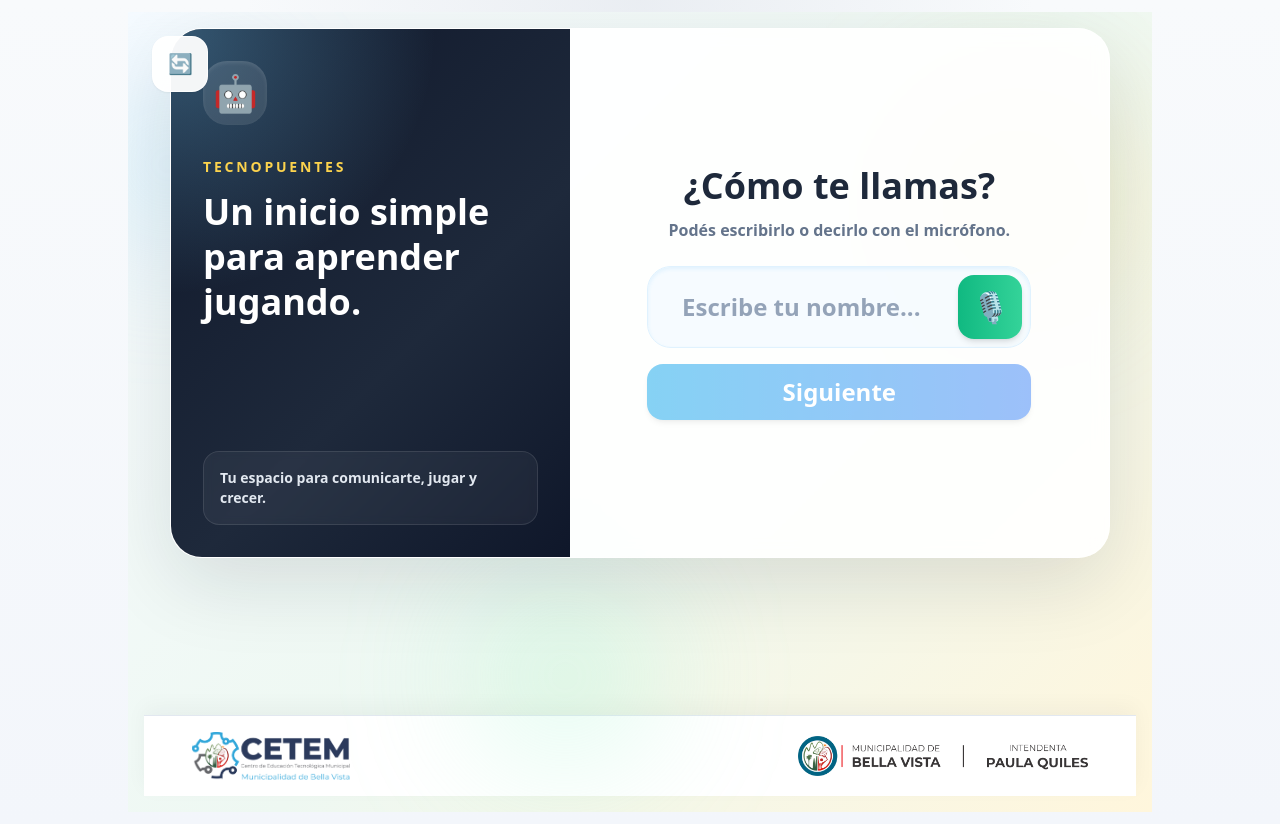
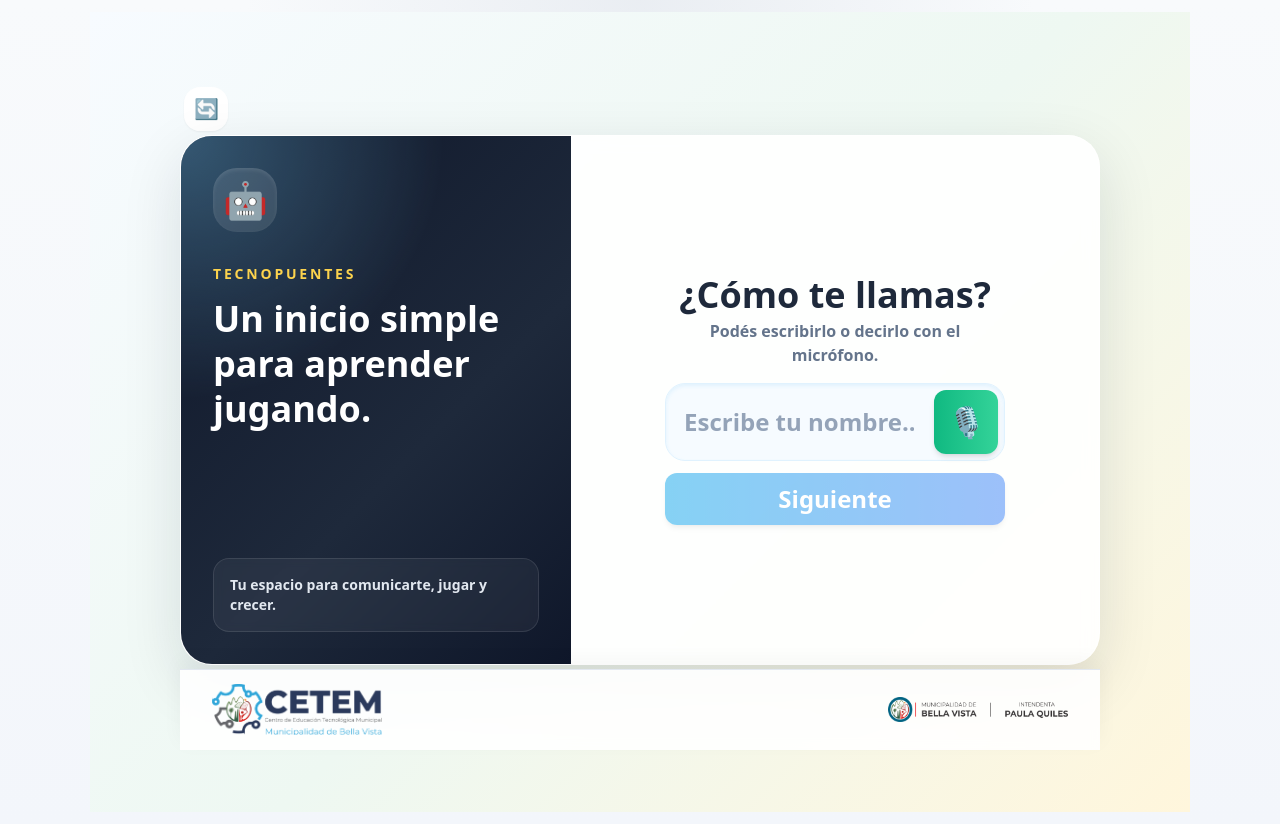
Before and after one commit to virginiavillarrealbv26-arch/TecnoPuentes, a React (Vite) app: page / in a window 1280 px wide. Both pictures are taken after a click on the button "Entrar". Built offline with nearby package versions, Linux system fonts and the light colour scheme; the HTML template or start-up script is replaced by a standard one.

Commit message:
Ajustes de encuadre y branding institucional

```diff
--- a/src/App.jsx
+++ b/src/App.jsx
@@ -24,7 +24,7 @@ function App() {
 
   return (
     <div className="min-h-screen w-full bg-[radial-gradient(circle_at_top,_rgba(148,163,184,0.14),_transparent_38%),linear-gradient(180deg,#f8fafc_0%,#f3f6fb_100%)] px-2 py-3 font-sans text-slate-800 sm:px-4 lg:px-6">
-      <div className="mx-auto w-full max-w-[430px] sm:max-w-5xl">
+      <div className="mx-auto w-full max-w-[420px] sm:max-w-[980px] lg:max-w-[1100px]">
         <AnimatePresence mode="wait">
         {!usuario && (
           <motion.div key="onboarding" exit={{ opacity: 0 }} className="w-full">
--- a/src/modules/inicio/Onboarding.jsx
+++ b/src/modules/inicio/Onboarding.jsx
@@ -62,24 +62,19 @@ const Onboarding = ({ onComplete }) => {
   };
 
   return (
-    <div className="relative flex min-h-screen flex-col items-center justify-center overflow-hidden bg-[linear-gradient(135deg,#f7fbff_0%,#eef8f2_52%,#fff6dc_100%)] px-2 py-4 text-slate-800 sm:px-4">
-      <div className="pointer-events-none absolute inset-0 overflow-hidden">
-        <div className="absolute -left-12 top-16 h-44 w-44 rounded-full bg-sky-200/40 blur-3xl" />
-        <div className="absolute right-10 top-20 h-52 w-52 rounded-full bg-amber-200/40 blur-3xl" />
-        <div className="absolute bottom-10 left-1/3 h-48 w-48 rounded-full bg-emerald-200/30 blur-3xl" />
-      </div>
-
-      <AnimatePresence>
+    <div className="relative flex min-h-screen flex-col items-center justify-start overflow-hidden bg-[linear-gradient(135deg,#f7fbff_0%,#eef8f2_52%,#fff6dc_100%)] px-1 pb-0 pt-1 text-slate-800 sm:justify-center sm:px-3 sm:pt-3">
+      <div className="relative z-10 flex w-full max-w-[390px] flex-col items-center justify-start gap-1 sm:max-w-[920px]">
         {paso > 0 && (
+          <div className="w-full px-1">
             <motion.button
               initial={{ opacity: 0, scale: 0.5 }} animate={{ opacity: 1, scale: 1 }} exit={{ opacity: 0, scale: 0.5 }}
               whileTap={{ scale: 0.9 }} onClick={reiniciar} aria-label="Volver al inicio"
-            className="absolute left-4 top-4 z-20 flex h-12 w-12 items-center justify-center rounded-2xl border border-white/80 bg-white/95 text-xl text-slate-500 shadow-sm md:left-6 md:top-6 md:h-14 md:w-14"
+              className="flex h-11 w-11 items-center justify-center rounded-2xl border border-white/80 bg-white/95 text-xl text-slate-500 shadow-sm md:h-13 md:w-13"
             >🔄</motion.button>
+          </div>
         )}
-      </AnimatePresence>
 
-      <motion.div layout className="relative z-10 mx-auto w-full max-w-[390px] overflow-hidden rounded-[2rem] border border-white/80 bg-white/90 shadow-[0_25px_80px_rgba(15,23,42,0.12)] backdrop-blur sm:max-w-[940px]">
+        <motion.div layout className="w-full overflow-hidden rounded-[1.5rem] border border-white/80 bg-white/90 shadow-[0_20px_60px_rgba(15,23,42,0.12)] backdrop-blur sm:max-w-[920px] sm:rounded-[2rem]">
           <div className="grid md:grid-cols-[0.85fr_1.15fr]">
             <aside className="hidden bg-[radial-gradient(circle_at_top_left,_rgba(125,211,252,0.35),_transparent_40%),linear-gradient(135deg,#0f172a_0%,#1e293b_60%,#0f172a_100%)] p-8 text-white md:flex md:flex-col md:justify-between">
               <div>
@@ -92,11 +87,11 @@ const Onboarding = ({ onComplete }) => {
               </div>
             </aside>
 
-          <div className="p-4 text-center md:p-10">
+            <div className="w-full p-3 text-center sm:p-5 md:p-10">
               <AnimatePresence mode="wait">
                 {paso === 0 && (
-            <motion.div key="p0" initial={{ opacity: 0, y: 20 }} animate={{ opacity: 1, y: 0 }} exit={{ opacity: 0, y: -20 }} className="flex min-h-[20rem] flex-col items-center justify-center md:min-h-[28rem]">
-              <div className="mb-6 flex h-24 w-24 items-center justify-center rounded-[2rem] bg-sky-50 text-6xl shadow-[0_12px_30px_rgba(56,189,248,0.15)] md:h-28 md:w-28 md:text-7xl">🤖</div>
+                  <motion.div key="p0" initial={{ opacity: 0, y: 20 }} animate={{ opacity: 1, y: 0 }} exit={{ opacity: 0, y: -20 }} className="flex min-h-[18rem] flex-col items-center justify-center md:min-h-[28rem]">
+                    <div className="mb-6 flex h-22 w-22 items-center justify-center rounded-[2rem] bg-sky-50 text-6xl shadow-[0_12px_30px_rgba(56,189,248,0.15)] md:h-28 md:w-28 md:text-7xl">🤖</div>
                     <p className="mb-3 text-sm font-black uppercase tracking-[0.2em] text-teal-600 md:hidden">TecnoPuentes</p>
                     <h1 className="mb-4 text-3xl font-black text-slate-800 md:text-5xl">TecnoPuentes</h1>
                     <p className="mb-8 max-w-md text-base font-bold leading-relaxed text-slate-500 md:text-lg">
@@ -110,32 +105,32 @@ const Onboarding = ({ onComplete }) => {
                 )}
 
                 {paso === 1 && (
-            <motion.div key="p1" initial={{ opacity: 0, x: 50 }} animate={{ opacity: 1, x: 0 }} exit={{ opacity: 0, x: -50 }} className="flex min-h-[20rem] w-full flex-col items-center justify-center text-center md:min-h-[28rem]">
-              <h2 className="mb-3 text-2xl font-black text-slate-800 md:text-4xl">¿Cómo te llamas?</h2>
-              <p className="mb-6 max-w-sm text-sm font-bold text-slate-500 md:text-base">Podés escribirlo o decirlo con el micrófono.</p>
-              <div className="mb-4 flex w-full max-w-sm items-center gap-3 rounded-[1.5rem] border border-sky-100 bg-sky-50/60 p-2 shadow-inner shadow-sky-100">
+                  <motion.div key="p1" initial={{ opacity: 0, x: 50 }} animate={{ opacity: 1, x: 0 }} exit={{ opacity: 0, x: -50 }} className="mx-auto flex min-h-[12.5rem] w-full max-w-[340px] flex-col items-center justify-center text-center md:min-h-[28rem]">
+                    <h2 className="mb-1 text-[1.9rem] font-black leading-none text-slate-800 md:text-4xl">¿Cómo te llamas?</h2>
+                    <p className="mb-4 max-w-sm text-xs font-bold leading-relaxed text-slate-500 md:text-base">Podés escribirlo o decirlo con el micrófono.</p>
+                    <div className="mb-3 flex w-full items-center gap-2 rounded-[1.25rem] border border-sky-100 bg-sky-50/60 p-1.5 shadow-inner shadow-sky-100">
                       <input
                         type="text" value={nombre} onChange={(e) => setNombre(e.target.value)} placeholder="Escribe tu nombre..."
-                  className="min-h-12 min-w-0 flex-1 rounded-2xl border-0 bg-transparent p-3 text-center text-xl font-black text-slate-700 outline-none placeholder:text-slate-400 md:text-2xl"
+                        className="min-h-11 min-w-0 flex-1 rounded-xl border-0 bg-transparent px-3 py-2 text-left text-base font-black text-slate-700 outline-none placeholder:text-slate-400 md:text-2xl"
                       />
                       <motion.button
                         whileTap={{ scale: 0.85 }} onClick={iniciarMicrofono} aria-label="Decir mi nombre con el micrófono"
-                  className={`flex h-14 w-14 shrink-0 items-center justify-center rounded-2xl text-2xl text-white shadow-md md:h-16 md:w-16 md:text-3xl ${escuchando ? 'animate-pulse bg-red-500' : 'bg-gradient-to-r from-emerald-500 to-emerald-400'}`}
+                        className={`flex h-11 w-11 shrink-0 items-center justify-center rounded-xl text-lg text-white shadow-md md:h-16 md:w-16 md:text-3xl ${escuchando ? 'animate-pulse bg-red-500' : 'bg-gradient-to-r from-emerald-500 to-emerald-400'}`}
                       >🎙️</motion.button>
                     </div>
-              {aviso && <p className="mb-4 w-full max-w-sm rounded-2xl bg-orange-50 px-4 py-3 text-sm font-bold text-orange-700">{aviso}</p>}
+                    {aviso && <p className="mb-3 w-full rounded-xl bg-orange-50 px-3 py-2 text-xs font-bold text-orange-700">{aviso}</p>}
                     <motion.button whileTap={{ scale: 0.95 }} onClick={irPasoDos} disabled={!nombre.trim()}
-                className="min-h-14 w-full max-w-sm rounded-2xl bg-gradient-to-r from-sky-500 to-blue-500 px-4 py-3 text-xl font-black text-white shadow-md transition hover:brightness-105 disabled:opacity-50 md:text-2xl">
+                      className="min-h-11 w-full rounded-xl bg-gradient-to-r from-sky-500 to-blue-500 px-4 py-2.5 text-base font-black text-white shadow-md transition hover:brightness-105 disabled:opacity-50 md:text-2xl">
                       Siguiente
                     </motion.button>
                   </motion.div>
                 )}
 
                 {paso === 2 && (
-            <motion.div key="p2" initial={{ opacity: 0, x: 50 }} animate={{ opacity: 1, x: 0 }} exit={{ opacity: 0, x: -50 }} className="flex min-h-[20rem] w-full flex-col items-center justify-center text-center md:min-h-[28rem]">
+                  <motion.div key="p2" initial={{ opacity: 0, x: 50 }} animate={{ opacity: 1, x: 0 }} exit={{ opacity: 0, x: -50 }} className="mx-auto flex min-h-[18rem] w-full max-w-[320px] flex-col items-center justify-center text-center md:min-h-[28rem]">
                     <h2 className="mb-3 text-3xl font-black text-slate-800 md:text-4xl">Elige tu tarjeta</h2>
                     <p className="mb-8 max-w-sm text-base font-bold text-slate-500">Esta tarjeta te acompaña en todos los módulos.</p>
-              <div className="mb-8 grid w-full max-w-sm grid-cols-3 gap-3">
+                    <div className="mb-8 grid w-full grid-cols-3 gap-3">
                       {avatares.map((item) => (
                         <motion.button
                           key={item.id} whileHover={{ scale: 1.05, y: -5 }} whileTap={{ scale: 0.92 }}
@@ -148,7 +143,7 @@ const Onboarding = ({ onComplete }) => {
                       ))}
                     </div>
                     <motion.button whileTap={{ scale: 0.95 }} onClick={finalizar} disabled={!avatar}
-                className="min-h-16 w-full max-w-sm rounded-2xl bg-gradient-to-r from-emerald-500 to-teal-500 px-6 py-5 text-2xl font-black text-white shadow-md transition hover:brightness-105 disabled:opacity-50">
+                      className="min-h-16 w-full rounded-2xl bg-gradient-to-r from-emerald-500 to-teal-500 px-6 py-5 text-2xl font-black text-white shadow-md transition hover:brightness-105 disabled:opacity-50">
                       ¡A jugar!
                     </motion.button>
                   </motion.div>
@@ -157,7 +152,11 @@ const Onboarding = ({ onComplete }) => {
             </div>
           </div>
         </motion.div>
-      <InstitucionesFooter />
+
+        <div className="w-full">
+          <InstitucionesFooter className="mt-0" />
+        </div>
+      </div>
     </div>
   );
 };
--- a/src/shared/components/InstitucionesFooter.jsx
+++ b/src/shared/components/InstitucionesFooter.jsx
@@ -2,14 +2,14 @@ import cetemLogo from '@/assets/logos/cetem-logo.png';
 import municipioLogo from '@/assets/logos/municipalidad-logo.png';
 
 const InstitucionesFooter = () => (
-  <footer className="mt-auto w-full border-t border-slate-200 bg-white shadow-[0_-8px_20px_rgba(15,23,42,0.04)]">
-    <div className="mx-auto flex w-full max-w-[1900px] items-center justify-between gap-2 px-2 py-3 sm:gap-4 sm:px-4 md:gap-6 md:px-8 lg:gap-8 lg:px-12">
+  <footer className="mt-0 w-full border-t border-slate-200 bg-white/90 shadow-[0_-8px_20px_rgba(15,23,42,0.04)] backdrop-blur-sm">
+    <div className="mx-auto flex w-full max-w-[420px] items-center justify-between gap-2 px-2 py-2 sm:max-w-[980px] sm:gap-3 sm:px-4 md:max-w-[1100px] md:gap-4 md:px-6 lg:gap-6 lg:px-8">
       <div className="flex flex-1 items-center justify-start">
-        <img src={cetemLogo} alt="CETEM" className="h-10 w-auto max-w-[110px] shrink-0 object-contain sm:h-12 sm:max-w-[140px] md:h-18 md:max-w-[190px] lg:h-22 lg:max-w-[230px]" />
+        <img src={cetemLogo} alt="CETEM" className="h-10 w-auto max-w-[96px] shrink-0 object-contain sm:h-12 sm:max-w-[126px] md:h-14 md:max-w-[150px] lg:h-16 lg:max-w-[170px]" />
       </div>
 
       <div className="flex flex-1 items-center justify-end">
-        <img src={municipioLogo} alt="Municipalidad de Bella Vista" className="h-12 w-auto max-w-[130px] shrink-0 object-contain sm:h-14 sm:max-w-[170px] md:h-22 md:max-w-[240px] lg:h-26 lg:max-w-[290px]" />
+        <img src={municipioLogo} alt="Municipalidad de Bella Vista" className="h-11 w-auto max-w-[108px] shrink-0 object-contain sm:h-13 sm:max-w-[136px] md:h-15 md:max-w-[160px] lg:h-17 lg:max-w-[180px]" />
       </div>
     </div>
   </footer>
```
Also changed, not shown: src/modules/inicio/MenuPrincipal.jsx (+17 -17 lines), 1 other file (tests, documents, lock files or other folders). Lines whose indentation alone changed are shown as unchanged.
